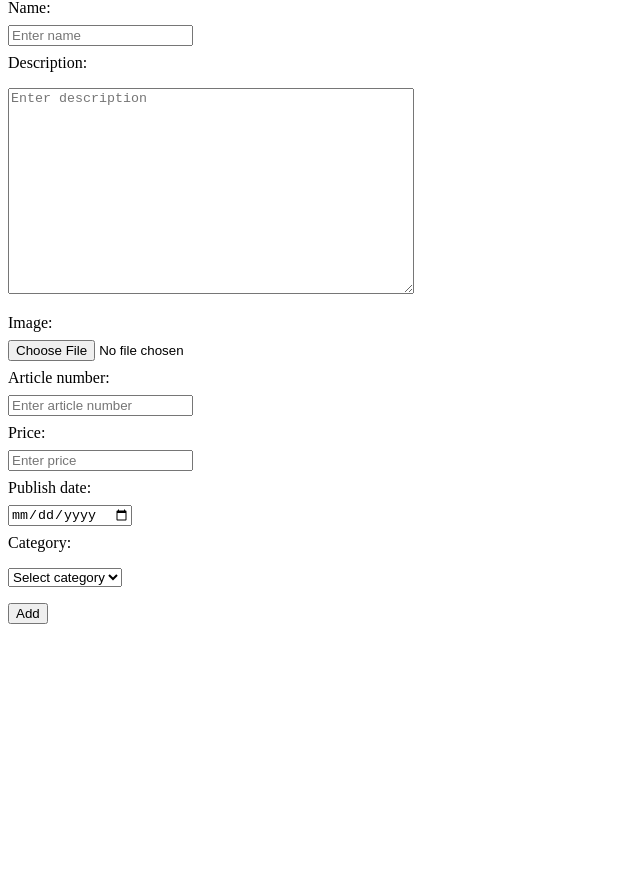
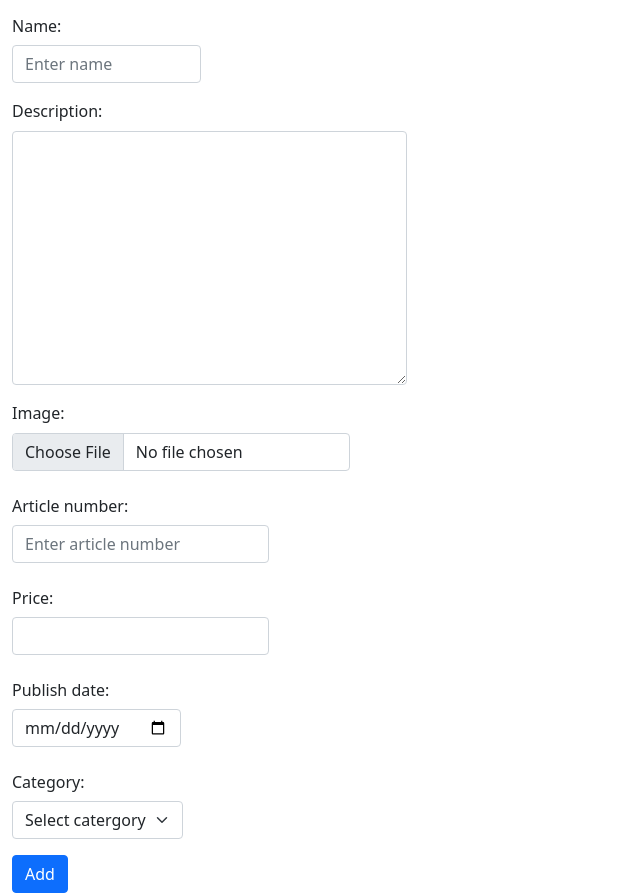
Before and after one commit to BoostedPanda/project, a plain HTML site: page new-product.html in a window 1280 px wide. Shown: the part 81-974 px from the top of the page, without its empty margins (0-640 px from the left). Before the commit the page ends 800 px from the top, so only its background shows below. Drawn offline with nearby package versions, Linux system fonts and the light colour scheme.

Commit message:
Add finished product html

```diff
--- a/new-product.html
+++ b/new-product.html
@@ -5,77 +5,76 @@
     <meta charset="UTF-8">
     <meta http-equiv="X-UA-Compatible" content="IE=edge">
     <meta name="viewport" content="width=device-width, initial-scale=1.0">
-    <title>Freaky Fashion Administration</title>
-    <!--<link href="styles.css" rel="stylesheet">-->
-    <style>
-        label,
-        input {
-            display: block;
-        }
-
-        textarea {
-            width: 400px;
-            height: 200px;
-        }
-
-        label, input, textarea, button, select {
-            /* up/down left/right */
-            margin: 8px 0;
-            /* up right down left
-            margin: 8px 0 8px 0;
-            */
-        }
-
-        button {
-            display: block;
-        }
-
-    </style>
+    <link rel="stylesheet" href="https://cdnjs.cloudflare.com/ajax/libs/font-awesome/5.15.4/css/all.min.css"
+        integrity="sha512-1ycn6IcaQQ40/MKBW2W4Rhis/DbILU74C1vSrLJxCq57o941Ym01SwNsOMqvEBFlcgUa6xLiPY/NS5R+E6ztJQ=="
+        crossorigin="anonymous" referrerpolicy="no-referrer" />
+    <link href="https://cdn.jsdelivr.net/npm/bootstrap@5.1.1/dist/css/bootstrap.min.css" rel="stylesheet"
+        integrity="sha384-F3w7mX95PdgyTmZZMECAngseQB83DfGTowi0iMjiWaeVhAn4FJkqJByhZMI3AhiU" crossorigin="anonymous">
+    <script src="https://cdn.jsdelivr.net/npm/bootstrap@5.1.1/dist/js/bootstrap.bundle.min.js"
+        integrity="sha384-/bQdsTh/da6pkI1MST/rWKFNjaCP5gBSY4sEBT38Q/9RBh9AH40zEOg7Hlq2THRZ" crossorigin="anonymous">
+    </script>
+    <title>FreakyFashion Administration</title>
 </head>
 
 <body>
-    <h1>New Product</h1>
-    <form>
-        <label for="name">Name:</label>
-        <input type="text" id="name" name="name" placeholder="Enter name" maxlength="20" required>
-
-        <label for="desc">Description:</label>
-        <textarea id="desc" name="desc" placeholder="Enter description" required></textarea>
-
-        <label>Image:</label>
-        <input type="file" name="image" id="image" accept="image/*" required>
-
-        <label for="artnr">Article number:</label>
-        <input type="text" name="artnr" id="artnr" placeholder="Enter article number" pattern="[A-Z]{3}[\-][A-Z]{2}[0-9]{2}"
-            title="Example: ABC-DE12" required>
-
-        <label for="price">Price:</label>
-        <input type="number" name="price" id="price" placeholder="Enter price" required>
-
-        <label for="date">Publish date:</label>
-        <input type="date" name="date" id="date">
-
-        <label>Category:</label>
-        <select name="category" required>
-            <option value="0" selected disabled hidden>Select category</option>
-            <option value="1">Dresses</option>
-            <option value="2">Shoes</option>
-            <option value="3">Sweaters</option>
-        </select>
-
-
-        <!-- Multiple selection
-        <label for="catergory2">Category:</label>
-        <select name="category2" id="category2" multiple required>
-            <option value="">Select category</option>
-            <option value="dresses">Dresses</option>
-            <option value="shoes">Shoes</option>
-            <option value="sweaters">Sweaters</option>
-        </select> -->
-
-        <button>Add</button>
-
-    </form>
+    <div class="container-fluid mt-3">
+        <h1>New Product</h1>
+        <form>
+            <div class="row form-group">
+                <div class="col-2 mt-3">
+                    <label for="name" class="col-form-label">Name:</label>
+                    <input type="text" class="form-control" id="name" placeholder="Enter name" maxlength="25" required>
+                </div>
+                <div class="row form-group">
+                    <div class="col-4 mt-3">
+                        <label for="desc" class="form-label">Description:</label>
+                        <textarea class="form-control" id="desc" rows="10"></textarea>
+                    </div>
+                </div>
+                <div class="row form-group">
+                    <div class="col-auto mt-3">
+                        <label for="formFile" class="form-label">Image:</label>
+                        <input class="form-control" type="file" id="formFile" accept="image/*" required>
+                    </div>
+                </div>
+                <div class="row form-group">
+                    <div class="col-auto mt-3">
+                        <label for="artnr" class="col-form-label">Article number:</label>
+                        <input type="text" class="form-control" id="artnr" placeholder="Enter article number"
+                            pattern="[A-Z]{3}[\-][A-Z]{2}[0-9]{2}" title="Example: ABC-DE12" required>
+                    </div>
+                </div>
+                <div class="row form-group">
+                    <div class="col-auto mt-3">
+                        <label for="price" class="col-form-label">Price:</label>
+                        <input type="number" class="form-control" id="price" required>
+                    </div>
+                </div>
+                <div class="row form-group">
+                    <div class="col-auto mt-3">
+                        <label for="date" class="col-form-label">Publish date:</label>
+                        <input type="date" class="form-control" id="date">
+                    </div>
+                </div>
+                <div class="row form-group">
+                    <div class="col-auto mt-3">
+                        <label class="col-form-label">Category:</label>
+                        <select class="form-select" aria-label="Default select example" required>
+                            <option selected>Select catergory</option>
+                            <option value="1">Dresses</option>
+                            <option value="2">Sweaters</option>
+                            <option value="3">Shoes</option>
+                        </select>
+                    </div>
+                </div>
+                <div class="row form-group">
+                    <div class="col-auto mt-3">
+                        <button class="btn btn-primary" type="submit">Add</button>
+                    </div>
+                </div>
+            </div>
+        </form>
+    </div>
 </body>
 
 </html>
```
